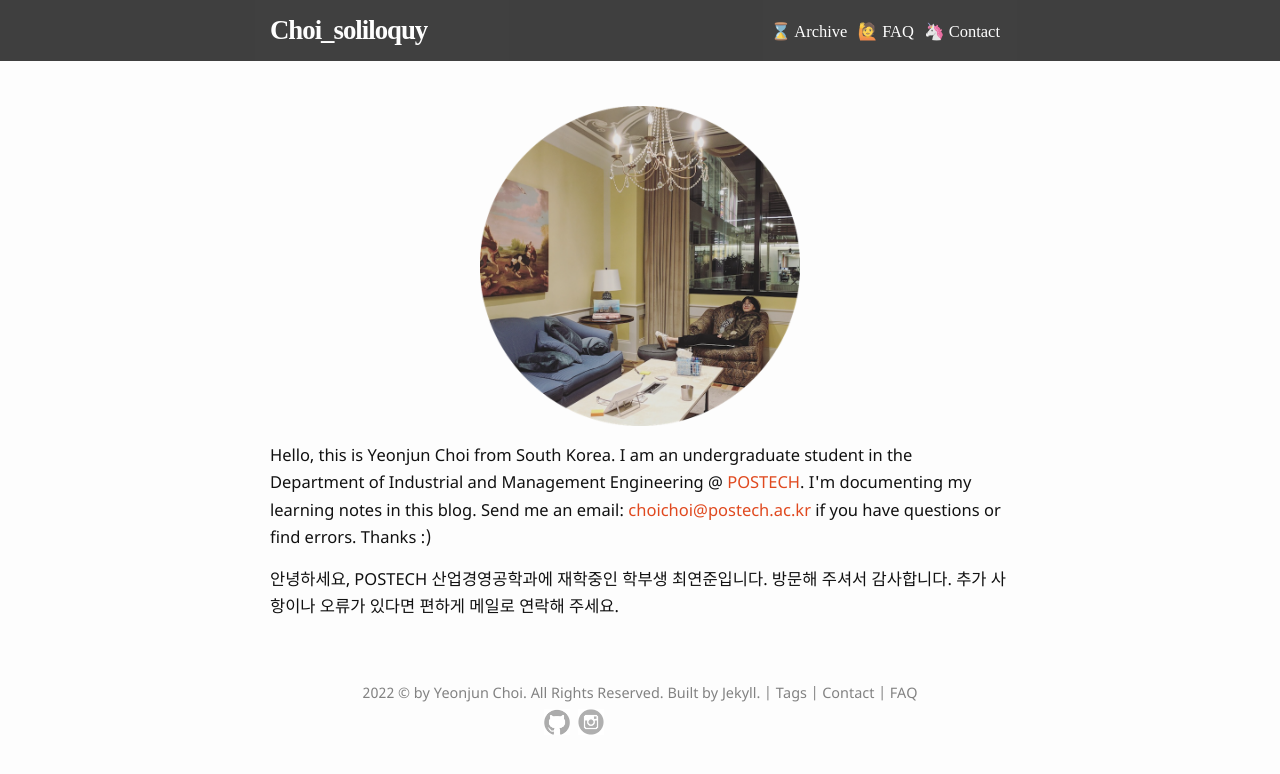
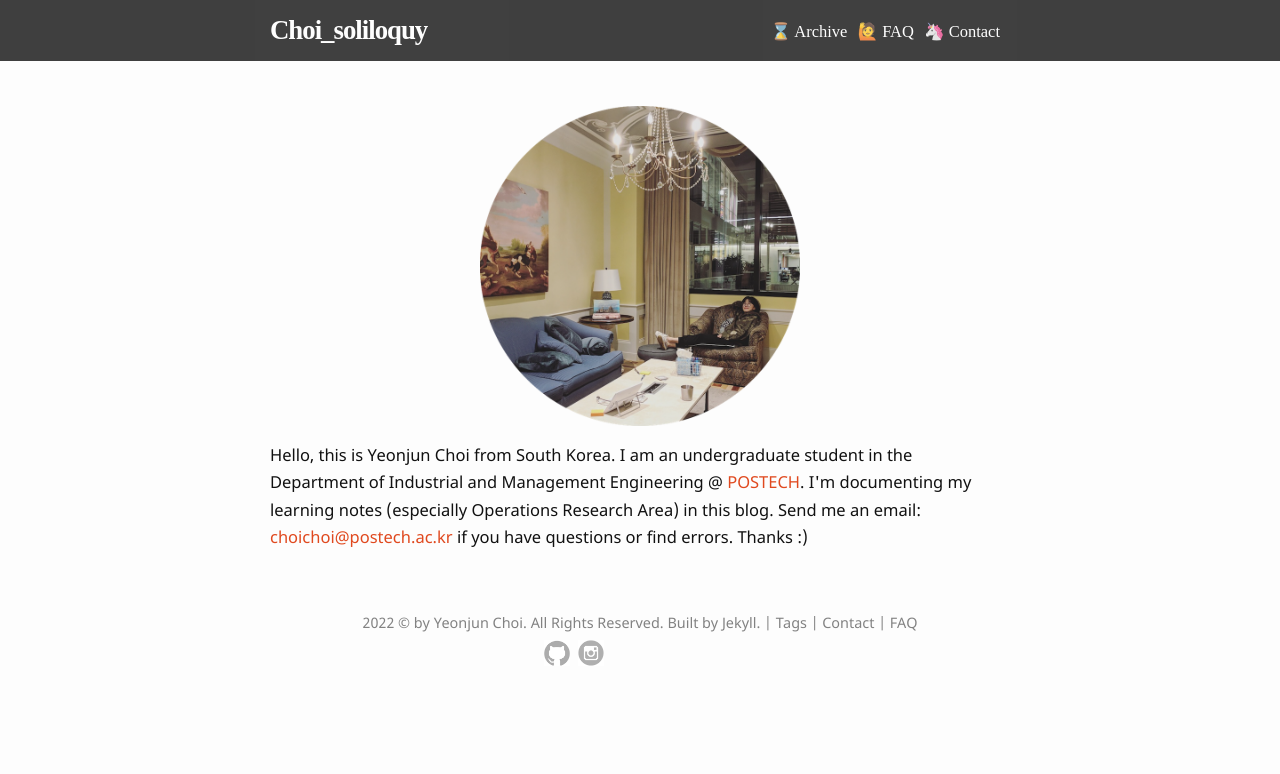
Before and after one commit to choipostech/choipostech.github.io, a Jekyll site: the page built from contact.html, in a window 1280 px wide. Shown: the top 774 px of the page. Built offline with Jekyll 4.4.1, drawn with Linux system fonts in a browser that asks for light colours; some web fonts are replaced.

Commit message:
Update contact.html

```diff
--- a/contact.html
+++ b/contact.html
@@ -7,8 +7,7 @@ layout: default
 	<img src="{{ '/assets/images/profile_photo.png' | relative_url }}" width="320" height="320" />
 
 	<p></p>
-	<p>Hello, this is Yeonjun Choi from South Korea. I am an undergraduate student in the Department of Industrial and Management Engineering @ <a href="https://postech.ac.kr/eng/" target="_blank">POSTECH</a>. I'm documenting my learning notes in this blog. Send me an email: <a href="mailto:choichoi@postech.ac.kr">choichoi@postech.ac.kr</a> if you have questions or find errors. Thanks :)</p>
+	<p>Hello, this is Yeonjun Choi from South Korea. I am an undergraduate student in the Department of Industrial and Management Engineering @ <a href="https://postech.ac.kr/eng/" target="_blank">POSTECH</a>. I'm documenting my learning notes (especially Operations Research Area) in this blog. Send me an email: <a href="mailto:choichoi@postech.ac.kr">choichoi@postech.ac.kr</a> if you have questions or find errors. Thanks :)</p>
 
-	<p>안녕하세요, POSTECH 산업경영공학과에 재학중인 학부생 최연준입니다. 방문해 주셔서 감사합니다. 추가 사항이나 오류가 있다면 편하게 메일로 연락해 주세요.</p>
 
 </div>
```
